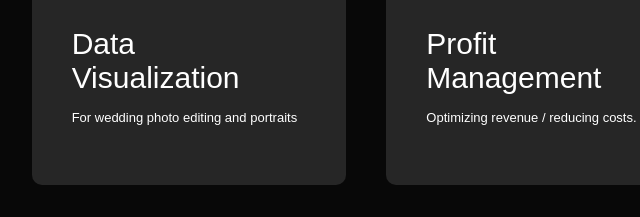
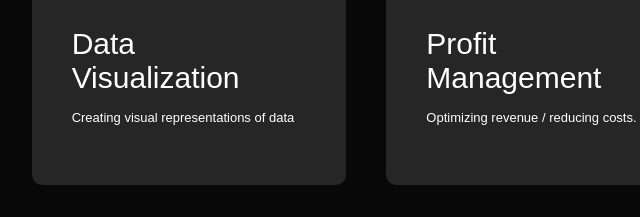
Before and after one commit to arunpk1994/new, a plain HTML site: page index.html in a window 1280 px wide. Shown: the part 1563-1780 px from the top of the page, 451-1091 px from the left. Drawn offline with Linux system fonts and the light colour scheme.

Commit message:
Update index.html

```diff
--- a/index.html
+++ b/index.html
@@ -108,7 +108,7 @@
                 <div>
                     <i class="fa-solid fa-chart-simple"></i>
                     <h2>Data Visualization</h2>
-                    <p>For wedding photo editing and portraits</p>
+                    <p>Creating visual representations of data</p>
                     <a href="#"></a>
                 </div>
 
```
